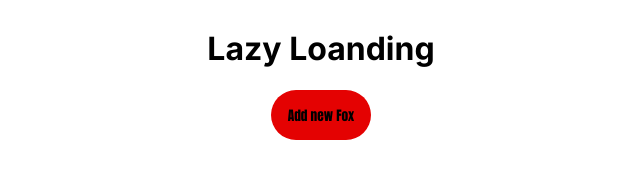
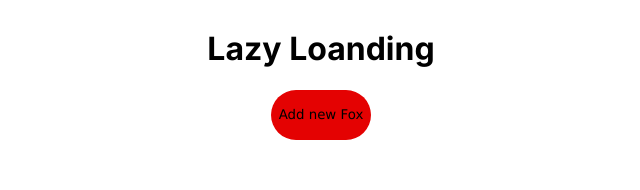
Before and after one commit to Willd233/Curso-Ts-app, a Next.js app: page / in a window 1280 px wide. Shown: the top 190 px of the page, without its empty margins (319-959 px from the left). Built offline with nearby package versions, Linux system fonts and the light colour scheme.

Commit message:
incorporation type app

```diff
--- a/src/style/components/button.scss
+++ b/src/style/components/button.scss
@@ -7,10 +7,11 @@
     align-items: center;
     border-radius: 50px;
     border-style: none;
-    font-family:Impact, Haettenschweiler, 'Arial Narrow Bold', sans-serif;
+    font-family:'Lucida Sans', 'Lucida Sans Regular', 'Lucida Grande', 'Lucida Sans Unicode', Geneva, Verdana, sans-serif;
 
     &:hover {
         background: #491717;
         transform: scale(1.1);
+        color: white;
       }
 }
```
Also changed, not shown: app.ts (renamed from app.d.ts).
